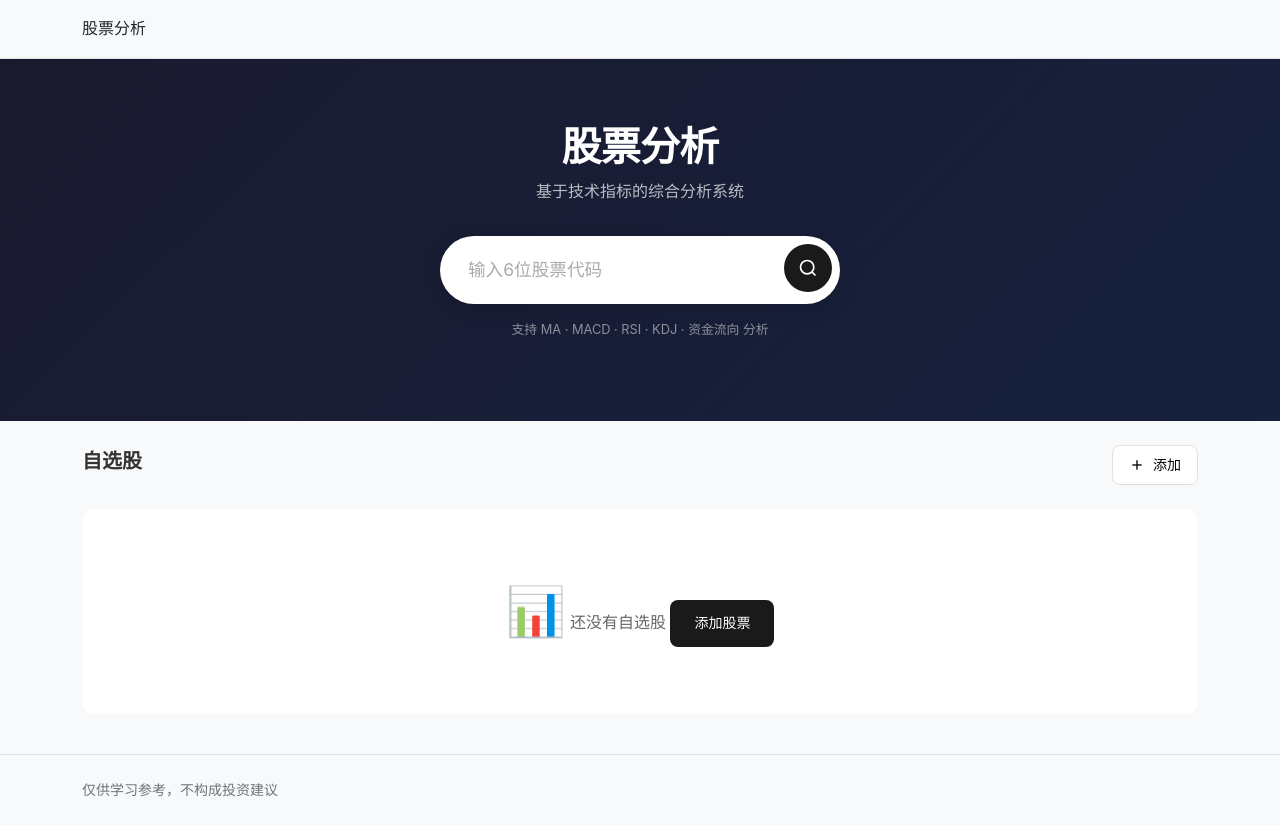
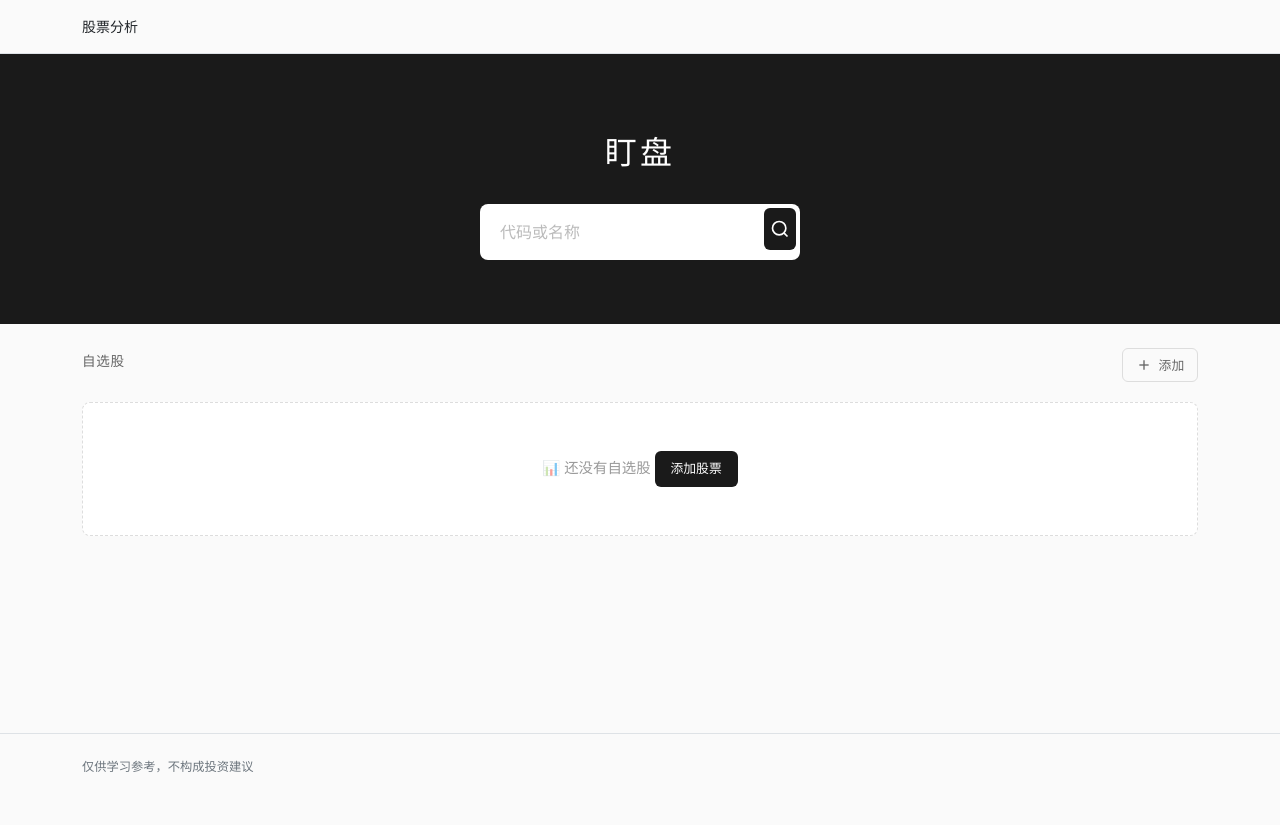
Before and after one commit to jin-yidan/stock-dashboard, a Flask app: page / in a window 1280 px wide. After the commit the page ends 773 px from the top, so only its background shows below. Run offline with Flask 3, Linux system fonts and the light colour scheme.

Commit message:
Minimalist redesign with name search support
- Add live search by stock name (not just code)
- Rename "股票分析" to "盯盘" (cleaner/shorter)
- Remove technical indicator hint text
- Update fonts to Inter/SF Pro for cleaner look
- Simplify all UI elements (thinner borders, subtle shadows)
- Reduce visual noise throughout

Data sources used:
- adata library (Baidu Finance, East Money, Sina)

```diff
--- a/stock-dashboard/static/css/style.css
+++ b/stock-dashboard/static/css/style.css
@@ -3,84 +3,77 @@
 * { box-sizing: border-box; margin: 0; padding: 0; }
 
 body {
-    font-family: -apple-system, BlinkMacSystemFont, "Segoe UI", Roboto, sans-serif;
+    font-family: "Inter", -apple-system, BlinkMacSystemFont, "SF Pro Display", "Segoe UI", Roboto, sans-serif;
     color: #1a1a1a;
-    background: #f8f9fa;
-    line-height: 1.6;
+    background: #fafafa;
+    line-height: 1.5;
     min-height: 100vh;
     display: flex;
     flex-direction: column;
+    font-size: 14px;
+    -webkit-font-smoothing: antialiased;
 }
 
 main { flex: 1; }
 
-h1 {
-    font-size: 1.75rem;
-    font-weight: 600;
+h1, h2, h3 {
+    font-weight: 500;
     letter-spacing: -0.02em;
 }
 
-.up { color: #d1242f; }
-.down { color: #1a7f37; }
+.up { color: #e53935; }
+.down { color: #43a047; }
 
 /* Hero Section */
 .hero-section {
-    background: linear-gradient(135deg, #1a1a2e 0%, #16213e 100%);
-    padding: 4rem 0;
+    background: #1a1a1a;
+    padding: 5rem 1rem 4rem;
     text-align: center;
 }
 
 .hero-title {
     color: #fff;
-    font-size: 2.5rem;
-    font-weight: 700;
-    margin-bottom: 0.5rem;
-}
-
-.hero-subtitle {
-    color: rgba(255,255,255,0.7);
-    font-size: 1rem;
+    font-size: 2rem;
+    font-weight: 400;
     margin-bottom: 2rem;
+    letter-spacing: 0.1em;
 }
 
 .search-form {
     display: flex;
     justify-content: center;
-    margin-bottom: 1rem;
+    position: relative;
 }
 
 .search-box {
     display: flex;
     background: #fff;
-    border-radius: 50px;
-    padding: 0.5rem;
-    box-shadow: 0 4px 20px rgba(0,0,0,0.15);
+    border-radius: 8px;
+    padding: 0.25rem;
     width: 100%;
-    max-width: 400px;
+    max-width: 320px;
 }
 
 .search-input {
     flex: 1;
     border: none;
-    padding: 0.75rem 1.25rem;
-    font-size: 1.1rem;
+    padding: 0.75rem 1rem;
+    font-size: 1rem;
     background: transparent;
     outline: none;
-    letter-spacing: 0.1em;
 }
 
 .search-input::placeholder {
-    color: #aaa;
-    letter-spacing: normal;
+    color: #bbb;
 }
 
 .search-btn {
-    width: 48px;
-    height: 48px;
+    width: 42px;
+    height: 42px;
     border: none;
     background: #1a1a1a;
     color: #fff;
-    border-radius: 50%;
+    border-radius: 6px;
     cursor: pointer;
     display: flex;
     align-items: center;
@@ -92,9 +85,49 @@ h1 {
     background: #333;
 }
 
-.hero-hint {
-    color: rgba(255,255,255,0.5);
+/* Hero Search Results */
+.hero-results {
+    position: absolute;
+    top: 100%;
+    left: 50%;
+    transform: translateX(-50%);
+    width: 100%;
+    max-width: 320px;
+    background: #fff;
+    border-radius: 8px;
+    margin-top: 0.5rem;
+    box-shadow: 0 4px 20px rgba(0,0,0,0.15);
+    overflow: hidden;
+    z-index: 100;
+}
+
+.hero-result-item {
+    display: flex;
+    justify-content: space-between;
+    align-items: center;
+    padding: 0.75rem 1rem;
+    text-decoration: none;
+    color: #1a1a1a;
+    border-bottom: 1px solid #f0f0f0;
+    transition: background 0.1s;
+}
+
+.hero-result-item:last-child {
+    border-bottom: none;
+}
+
+.hero-result-item:hover {
+    background: #f5f5f5;
+}
+
+.result-name {
+    font-weight: 500;
+}
+
+.result-code {
     font-size: 0.8rem;
+    color: #999;
+    font-family: "SF Mono", Monaco, monospace;
 }
 
 /* Section Header */
@@ -102,52 +135,54 @@ h1 {
     display: flex;
     justify-content: space-between;
     align-items: center;
-    margin-bottom: 1.5rem;
+    margin-bottom: 1.25rem;
 }
 
 .section-title {
-    font-size: 1.25rem;
-    font-weight: 600;
-    color: #333;
+    font-size: 0.85rem;
+    font-weight: 500;
+    color: #666;
+    text-transform: uppercase;
+    letter-spacing: 0.05em;
 }
 
 .btn-add-stock {
     display: flex;
     align-items: center;
-    gap: 0.5rem;
-    padding: 0.5rem 1rem;
-    background: #fff;
-    border: 1px solid #e0e0e0;
-    border-radius: 8px;
-    font-size: 0.875rem;
+    gap: 0.4rem;
+    padding: 0.4rem 0.8rem;
+    background: transparent;
+    border: 1px solid #ddd;
+    border-radius: 6px;
+    font-size: 0.8rem;
+    color: #666;
     cursor: pointer;
-    transition: all 0.2s;
+    transition: all 0.15s;
 }
 
 .btn-add-stock:hover {
     background: #f5f5f5;
     border-color: #ccc;
+    color: #333;
 }
 
 /* Watchlist Grid */
 .watchlist-grid {
     display: grid;
-    grid-template-columns: repeat(auto-fill, minmax(200px, 1fr));
-    gap: 1rem;
+    grid-template-columns: repeat(auto-fill, minmax(180px, 1fr));
+    gap: 0.75rem;
 }
 
 .watchlist-card {
     position: relative;
     background: #fff;
-    border-radius: 12px;
-    overflow: hidden;
-    box-shadow: 0 1px 3px rgba(0,0,0,0.08);
-    transition: all 0.2s;
+    border-radius: 8px;
+    border: 1px solid #eee;
+    transition: all 0.15s;
 }
 
 .watchlist-card:hover {
-    box-shadow: 0 4px 12px rgba(0,0,0,0.1);
-    transform: translateY(-2px);
+    border-color: #ddd;
 }
 
 .watchlist-card:hover .card-remove {
@@ -219,30 +251,33 @@ h1 {
     flex-direction: column;
     align-items: center;
     justify-content: center;
-    padding: 4rem 2rem;
+    padding: 3rem 2rem;
     background: #fff;
-    border-radius: 12px;
+    border-radius: 8px;
+    border: 1px dashed #ddd;
     text-align: center;
 }
 
 .empty-icon {
-    font-size: 3rem;
-    margin-bottom: 1rem;
+    font-size: 2rem;
+    margin-bottom: 0.75rem;
+    opacity: 0.5;
 }
 
 .empty-message span {
-    color: #666;
+    color: #999;
+    font-size: 0.9rem;
     margin-bottom: 1rem;
 }
 
 .btn-add-empty {
-    padding: 0.75rem 1.5rem;
+    padding: 0.5rem 1rem;
     background: #1a1a1a;
     color: #fff;
     border: none;
-    border-radius: 8px;
+    border-radius: 6px;
     cursor: pointer;
-    font-size: 0.875rem;
+    font-size: 0.8rem;
 }
 
 .btn-add-empty:hover {
--- a/stock-dashboard/templates/index.html
+++ b/stock-dashboard/templates/index.html
@@ -4,11 +4,10 @@
 <!-- Hero Section -->
 <div class="hero-section">
     <div class="container">
-        <h1 class="hero-title">股票分析</h1>
-        <p class="hero-subtitle">基于技术指标的综合分析系统</p>
+        <h1 class="hero-title">盯盘</h1>
         <form onsubmit="return go()" class="search-form">
             <div class="search-box">
-                <input type="text" id="code" class="search-input" placeholder="输入6位股票代码" maxlength="6" autofocus>
+                <input type="text" id="code" class="search-input" placeholder="代码或名称" autofocus>
                 <button type="submit" class="search-btn">
                     <svg width="20" height="20" viewBox="0 0 24 24" fill="none" stroke="currentColor" stroke-width="2">
                         <circle cx="11" cy="11" r="8"/><path d="m21 21-4.35-4.35"/>
@@ -16,7 +15,7 @@
                 </button>
             </div>
         </form>
-        <p class="hero-hint">支持 MA · MACD · RSI · KDJ · 资金流向 分析</p>
+        <div id="hero-search-results" class="hero-results"></div>
     </div>
 </div>
 
@@ -67,9 +66,66 @@
 <script>
 document.getElementById('code').focus();
 
+let heroSearchTimeout;
+const codeInput = document.getElementById('code');
+
+// Live search as user types
+codeInput.addEventListener('input', function() {
+    const q = this.value.trim();
+    clearTimeout(heroSearchTimeout);
+
+    // If it's a 6-digit code, no need to search
+    if (/^\d{6}$/.test(q)) {
+        document.getElementById('hero-search-results').innerHTML = '';
+        return;
+    }
+
+    if (q.length < 1) {
+        document.getElementById('hero-search-results').innerHTML = '';
+        return;
+    }
+
+    heroSearchTimeout = setTimeout(() => {
+        fetch('/api/search?q=' + encodeURIComponent(q))
+            .then(r => r.json())
+            .then(data => {
+                if (data.length === 0) {
+                    document.getElementById('hero-search-results').innerHTML = '';
+                    return;
+                }
+                const html = data.slice(0, 5).map(s => `
+                    <a href="/stock/${s.stock_code}" class="hero-result-item">
+                        <span class="result-name">${s.short_name}</span>
+                        <span class="result-code">${s.stock_code}</span>
+                    </a>
+                `).join('');
+                document.getElementById('hero-search-results').innerHTML = html;
+            });
+    }, 150);
+});
+
+// Close search results when clicking outside
+document.addEventListener('click', function(e) {
+    if (!e.target.closest('.search-box') && !e.target.closest('.hero-results')) {
+        document.getElementById('hero-search-results').innerHTML = '';
+    }
+});
+
 function go() {
     const c = document.getElementById('code').value.trim();
-    if (/^\d{6}$/.test(c)) { location.href = '/stock/' + c; }
+    // If 6-digit code, go directly
+    if (/^\d{6}$/.test(c)) {
+        location.href = '/stock/' + c;
+        return false;
+    }
+    // Otherwise, search and go to first result
+    fetch('/api/search?q=' + encodeURIComponent(c))
+        .then(r => r.json())
+        .then(data => {
+            if (data.length > 0) {
+                location.href = '/stock/' + data[0].stock_code;
+            }
+        });
     return false;
 }
 
```
Also changed, not shown: other parts of stock-dashboard/static/css/style.css (+63 -70 lines).
